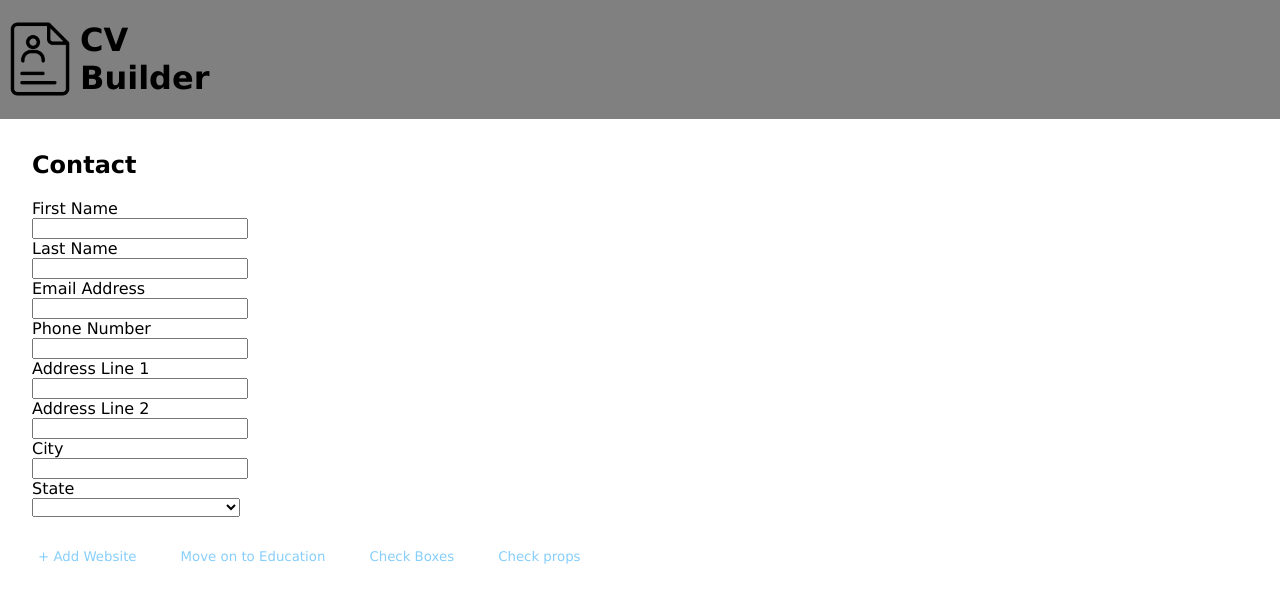
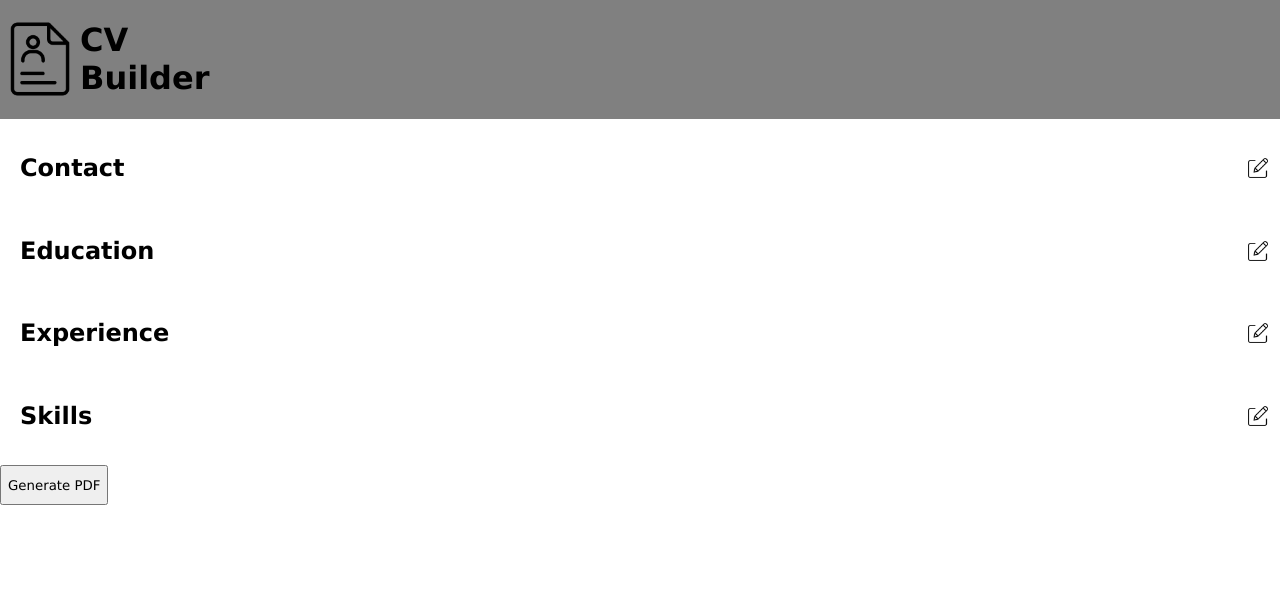
Before and after one commit to joeysantia/cv-app, a React (Create React App) app: page / in a window 1280 px wide. Shown: the top 602 px of the page. Built offline with nearby package versions, Linux system fonts and the light colour scheme.

Commit message:
Simplify layout

```diff
--- a/src/components/ButtonFields.js
+++ b/src/components/ButtonFields.js
@@ -34,17 +34,17 @@ export default class ButtonFields extends React.Component {
   deleteBox(i) {
     let boxes = this.state.boxes;
     let curButtons = document.querySelectorAll(".mini-form input");
-    console.log("current values:", curButtons);
+    /*console.log("current values:", curButtons);
     console.log("state:", boxes);
     console.log("index:", i);
-
+    */
     let curIndex = 0
 
     for (const button of boxes) {
       for (const input of button.inputs) {
-        console.log(input.value, curButtons[curIndex].value)
+        //console.log(input.value, curButtons[curIndex].value)
         input.value = curButtons[curIndex++].value
-        console.log(input.value)
+        //console.log(input.value)
       }
     }
 
@@ -60,12 +60,6 @@ export default class ButtonFields extends React.Component {
       return (
       <div>
         {inputs.map((input, i) => {
-          if (input.type === 'checkbox') {
-            onClick = () => {
-              let endMonth = document.querySelector('#end-month')
-              endMonth.required = !endMonth.required
-            }
-          }
           return (
             <Input
               key={i}
@@ -77,7 +71,7 @@ export default class ButtonFields extends React.Component {
               id={input.id}
               value={input.value}
               required={input.required}
-              onClick={(e) => onClick()}
+              onClick={(e) => onClick}
             />
           );
         })}
@@ -111,7 +105,7 @@ export default class ButtonFields extends React.Component {
     let boxes = document.querySelectorAll(".mini-form input");
 
     if (boxes.length) {
-      console.log("theres a box");
+      //console.log("theres a box");
       let lastInput = [...boxes].slice(-2);
 
       for (const input of lastInput) {
@@ -125,10 +119,6 @@ export default class ButtonFields extends React.Component {
     });
   }
 
-  componentDidUpdate() {
-    console.log('just received some props!')
-  }
-
   render() {
     return (
       <div>
@@ -139,8 +129,6 @@ export default class ButtonFields extends React.Component {
           <button className="next-section" type="submit">
             {this.props.nextSectionText}
           </button>
-          <button type='button' onClick={(e) => console.log(this.state.boxes)}>Check Boxes</button>
-          <button type='button' onClick={(e) => console.log(this.props)}>Check props</button>
         </div>
       </div>
     );
--- a/src/components/Form.js
+++ b/src/components/Form.js
@@ -9,11 +9,66 @@ export default class Form extends React.Component {
     super(props);
 
     this.state = {
-      responses: [],
+      responses: [
+        {title: 'Contact', responses: [
+          {
+            title: "First Name",
+            id: "first-name",
+            type: "text",
+            required: true,
+          },
+          {
+            title: "Last Name",
+            id: "last-name",
+            type: "text",
+            required: true,
+          },
+          {
+            title: "Email Address",
+            id: "email",
+            type: "email",
+            required: true,
+          },
+          {
+            title: "Phone Number",
+            id: "phone",
+            type: "phone",
+            required: true,
+          },
+          {
+            title: "Address Line 1",
+            id: "address-1",
+            type: "text",
+            required: true,
+          },
+          {
+            title: "Address Line 2",
+            id: "address-2",
+            type: "text",
+            required: false,
+          },
+          {
+            title: "City",
+            id: "city",
+            type: "text",
+            required: true,
+          },
+          {
+            title: "State",
+            id: "state",
+            type: "states",
+            required: true,
+          },
+        ]},
+        {title: 'Education', responses: []},
+        {title: 'Experience', responses: []},
+        {title: 'Skills', responses: []}
+      ],
       contactsSubmitted: false,
       educationSubmitted: false,
       experienceSubmitted: false,
-      skillsSubmitted: false,
+      //experimenting
+      skillsSubmitted: true,
     };
     this.setFormState = this.setState.bind(this);
   }
@@ -240,6 +295,7 @@ export default class Form extends React.Component {
     //solved with a dict, but not sure how yet.
 
     if (this.state.skillsSubmitted) {
+      //console.log(this.state.responses)
       let buttonDict = [
         contactButton, educationButton, experienceButton, skillsButton
       ]
@@ -249,14 +305,17 @@ export default class Form extends React.Component {
       return (
         <div>
           {this.state.responses.map((data, i) => {
+            //console.log(data.title)
+            //console.log(data.responses)
             return (
               <Summary
                 title={data.title}
-                responses={data.responses}
+                responses={/*data.title === 'Contact' ? [...contactInputs, data.responses] :*/ data.responses}
                 index={i}
                 key={i}
                 formResponses={this.state.responses}
-                inputs={inputDict[i]}
+                inputs={data.title === 'Contact' ? contactInputs : []}
+                boxInputs={inputDict[i]}
                 addButton={buttonDict[i]}
                 updateForm={this.setFormState}
               />
--- a/src/components/Input.js
+++ b/src/components/Input.js
@@ -111,7 +111,15 @@ export default class Input extends React.Component {
         </div>
       );
     }
+    let onClick = () => {}
 
+    if (this.props.type === 'checkbox') {
+      onClick = () => {
+        let endMonth = document.querySelector('#end-month')
+        console.log(endMonth.required)
+        endMonth.required = !endMonth.required
+      }
+    }
     return (
       <div className="input">
         <label htmlFor={this.props.id}>{this.props.title}</label>
@@ -124,6 +132,7 @@ export default class Input extends React.Component {
           required={this.props.required}
           onChange={(e) => this.onInput(e)}
           value={this.state.value}
+          onClick={(e) => onClick()}
         ></input>
       </div>
     );
--- a/src/components/PDF.js
+++ b/src/components/PDF.js
@@ -68,7 +68,7 @@ export default class PDF extends React.Component {
         doc.setFont("Courier", "bold");
         doc.text(`${responses[i++].value}:`, x, y);
         doc.setFont("Courier", "normal");
-        doc.text(`${responses[i].value}`, x + 25, y);
+        doc.text(`${responses[i++].value}`, x + 25, y);
         y += 10;
       }
     }
@@ -173,7 +173,7 @@ export default class PDF extends React.Component {
   }
 
   render() {
-    console.log(this.props.responses);
+    console.log(this.props);
     let doc = this.generatePDF();
     //console.log(this.props.firstName + this.props.lastName + 'Resume.pdf')
     return (
--- a/src/components/Summary.js
+++ b/src/components/Summary.js
@@ -22,7 +22,7 @@ export default class Summary extends React.Component {
     //add logic to check that previous webiste fields have been filled out
     let curResponses = this.state.responses;
     this.setState({
-      responses: [...this.state.responses, ...this.props.inputs],
+      responses: [...this.state.responses, ...this.props.boxInputs],
     });
     console.log(this.state.responses);
   }
@@ -87,7 +87,7 @@ export default class Summary extends React.Component {
           </div>
           <div className='summary-grid'>
           {this.props.responses.map((response, i) => {
-            if (response.type !== 'checkbox') {
+            if (response.type !== 'checkbox' && response.value) {
             let value =
               response.type === "month"
                 ? (response.value === 'Present' ? 'Present' : format(new Date(response.value), "LLLL y"))
```
